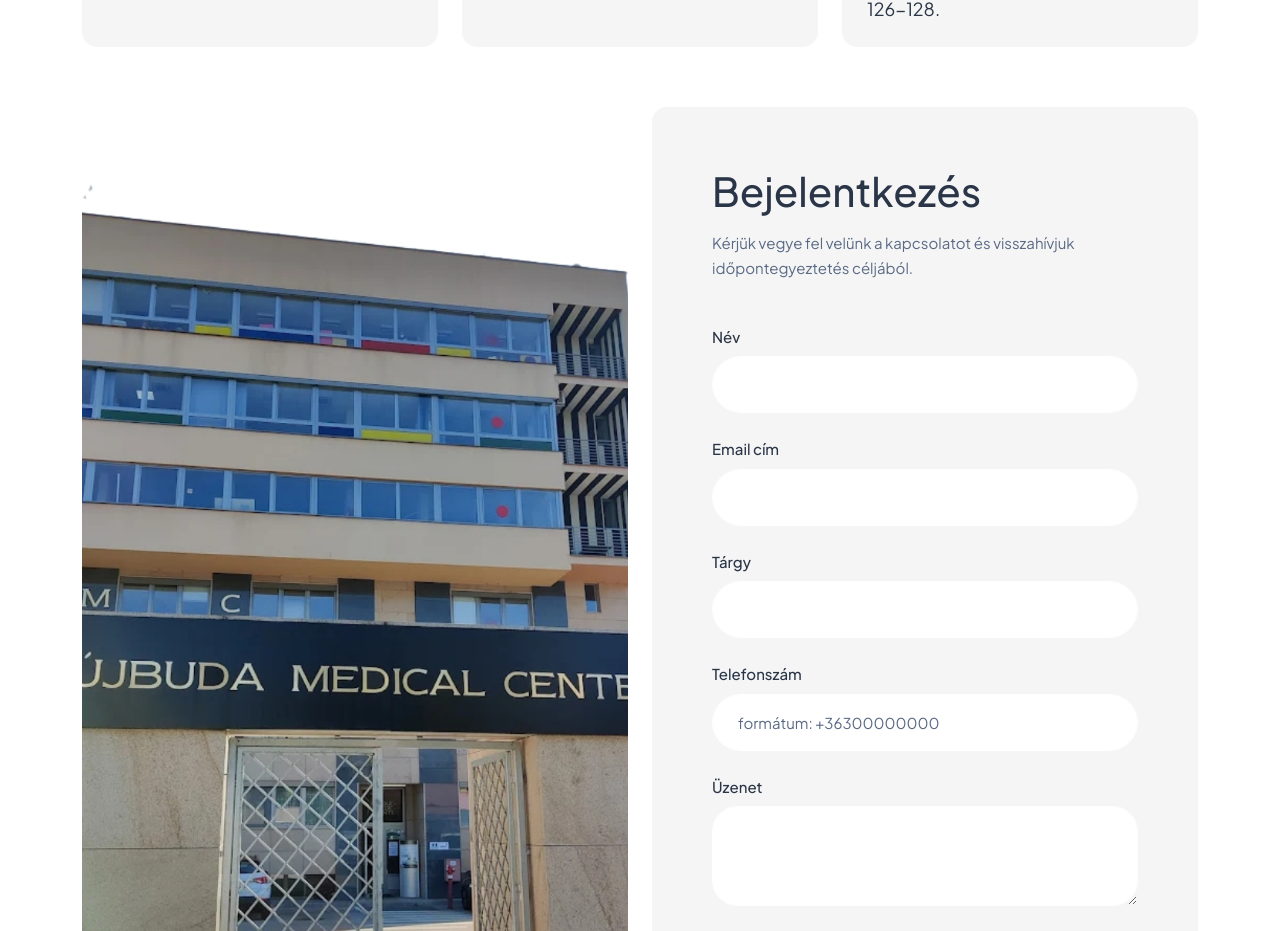
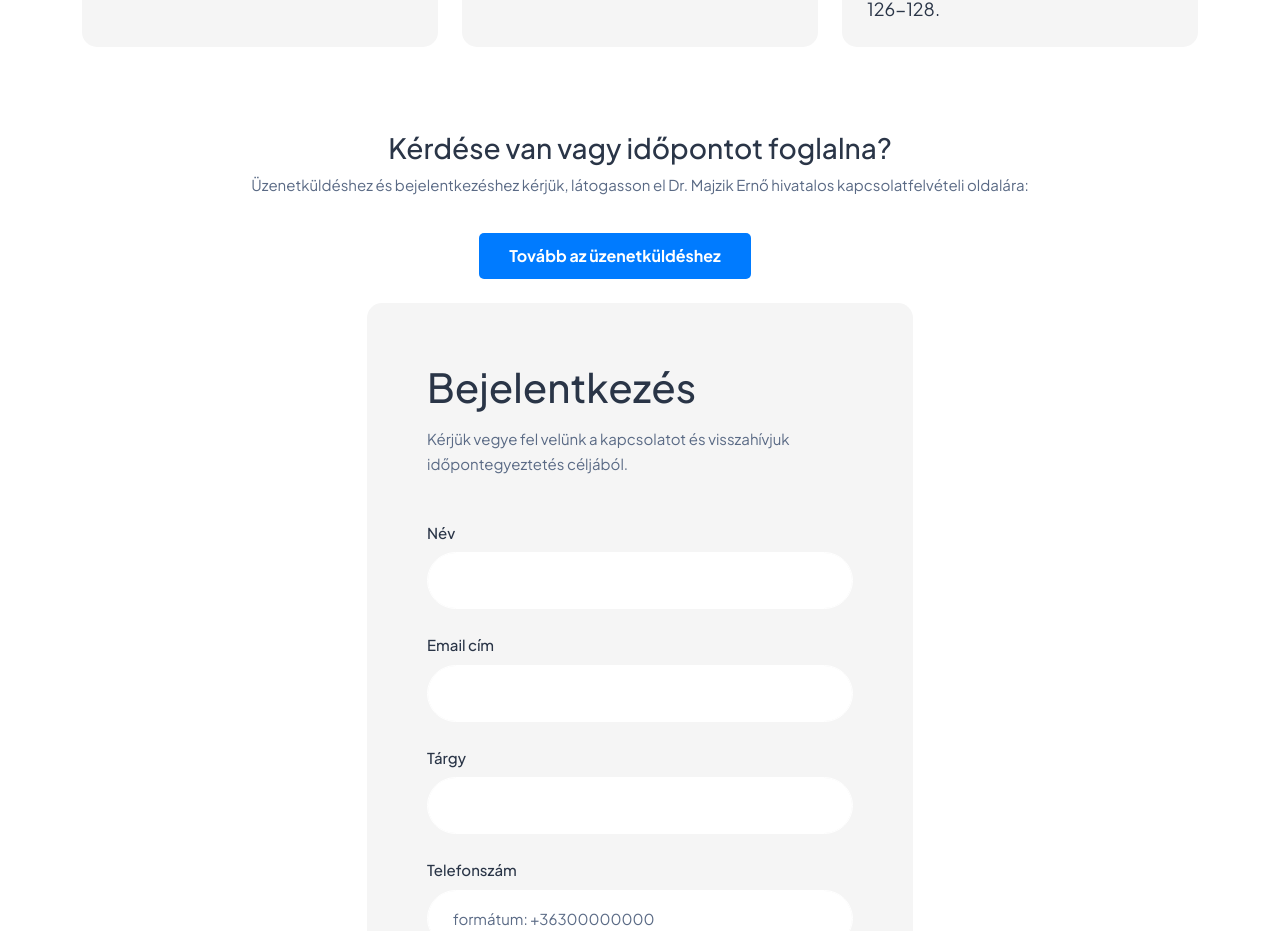
Before and after one commit to Anadasi/allinside.hu, a Next.js app: page /kapcsolat in a window 1280 px wide. Shown: the part 773-1704 px from the top of the page. Built offline with nearby package versions, Linux system fonts and the light colour scheme.

Commit message:
contacts

```diff
--- a/src/components/ContactUs/ContactForm.tsx
+++ b/src/components/ContactUs/ContactForm.tsx
@@ -70,6 +70,29 @@ const ContactForm = () => {
               </div>
             </div>
 
+<div className="contact-cta-box text-center">
+  <h3>Kérdése van vagy időpontot foglalna?</h3>
+  <p>Üzenetküldéshez és bejelentkezéshez kérjük, látogasson el Dr. Majzik Ernő hivatalos kapcsolatfelvételi oldalára:</p>
+
+  <a
+    href="https://www.drmajzikerno.hu/kapcsolat/"
+    className="default-btn"
+    target="_blank"
+    rel="noopener noreferrer"
+    style={{
+        display: 'inline-block',
+        padding: '15px 30px',
+        backgroundColor: '#007bff',
+        color: '#fff',
+        borderRadius: '5px',
+        textDecoration: 'none',
+        fontWeight: 'bold',
+        marginTop: '20px'
+    }}
+  >
+    Tovább az üzenetküldéshez
+  </a>
+</div>
             <div className="col-lg-6 col-md-12">
               <div className="contact-us-form">
                 <div className="content">
```
